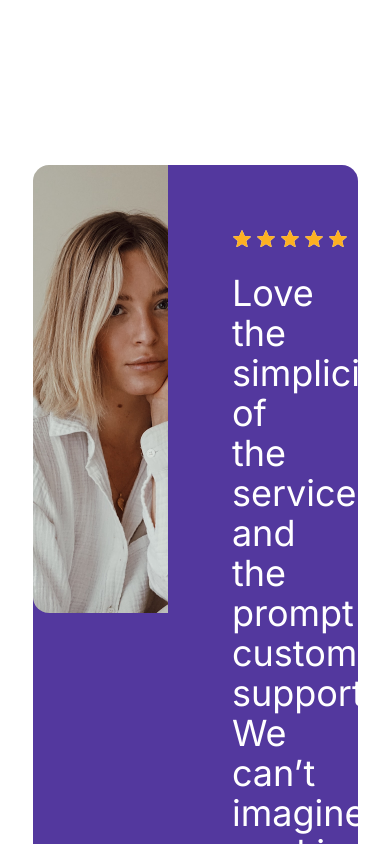
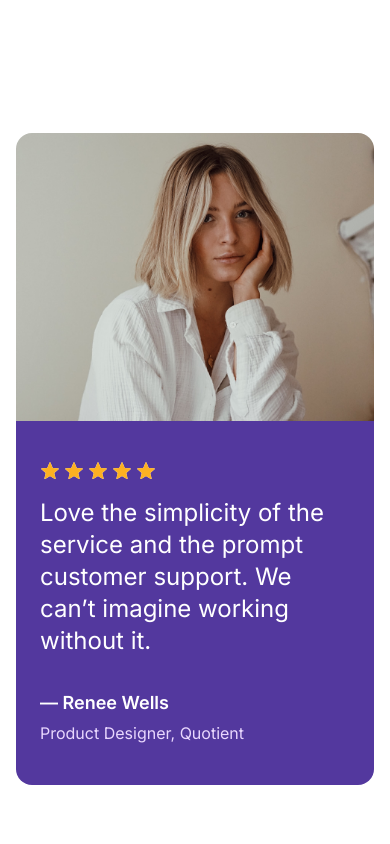
Before and after one commit to Andresarl16/Avila-Tek-Frontend-Skills-Test, a Next.js app: page / in a window 390 px wide. Shown: the part 5920-6764 px from the top of the page. Built offline with nearby package versions, Linux system fonts and the light colour scheme.

Commit message:
feat(Responsive): Implement Responsive to Review Section

```diff
--- a/src/ui/components/sections/Reviews.tsx
+++ b/src/ui/components/sections/Reviews.tsx
@@ -5,25 +5,25 @@ import Image from "next/image";
 export default function Reviews() {
   return (
     <section className="grid col-span-12 grid-cols-12">
-      <div className="grid col-start-2 col-span-10 grid-cols-12 bg-bg-brand-section my-24 rounded-l-3xl rounded-r-2xl">
-        <div className="relative col-span-5 h-112 rounded-l-2xl">
+      <div className="grid sm:col-start-2 col-span-12 sm:col-span-10 grid-cols-12 bg-bg-brand-section my-16 sm:my-24 mx-4 sm:mx-0 rounded-t-3xl lg:rounded-l-3xl rounded-b-2xl lg:rounded-r-2xl">
+        <div className="relative col-span-12 lg:col-span-5 h-72 sm:h-96 md:h-112 rounded-t-2xl lg:rounded-r-none lg:rounded-l-2xl">
           <Image
             alt="Reviewer Picture"
             src={"/static/review.png"}
             fill={true}
             sizes="85vw, (min-width: 1024px) 35vw"
-            className="object-cover rounded-l-2xl"
+            className="object-cover rounded-t-2xl lg:rounded-r-none lg:rounded-l-2xl"
           />
         </div>
-        <div className="flex flex-col col-span-7 justify-center p-16">
-          <ul className="flex space-x-1 mb-6">
+        <div className="flex flex-col col-span-12 lg:col-span-7 justify-center px-6 sm:px-10 md:px-14 py-10 md:py-14 lg:p-16">
+          <ul className="flex space-x-1 mb-4 sm:mb-5 md:mb-6">
             {[...Array(5)].map((_, index) => (
               <li key={index}>
                 <StarIcon width={20} height={20}></StarIcon>
               </li>
             ))}
           </ul>
-          <h2 className="text-4xl font-medium text-text-brand-primary">
+          <h2 className="text-2xl sm:text-3xl xl:text-4xl font-medium text-text-brand-primary">
             Love the simplicity of the service and the prompt customer support.
             We can’t imagine working without it.
           </h2>
```
